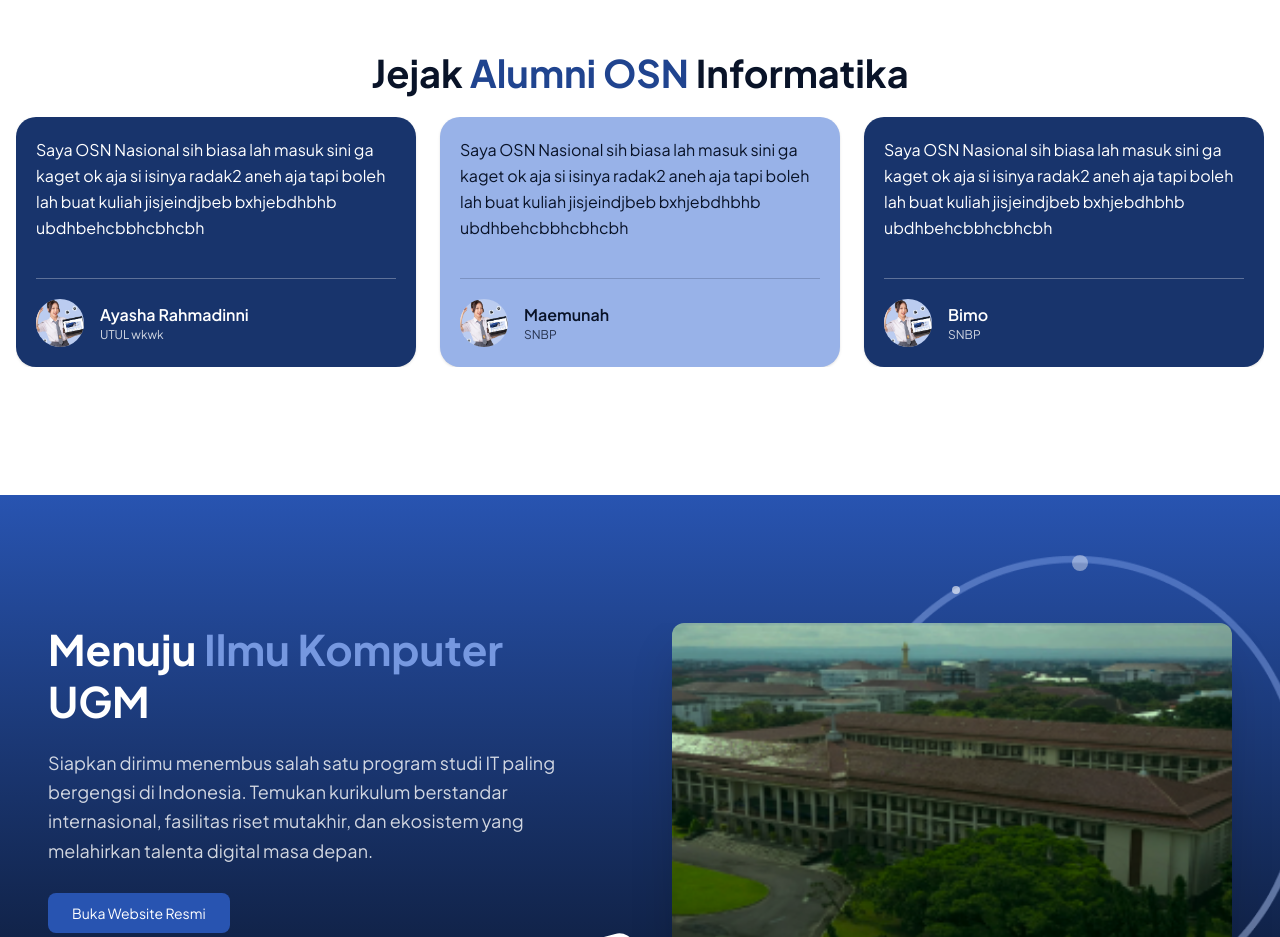
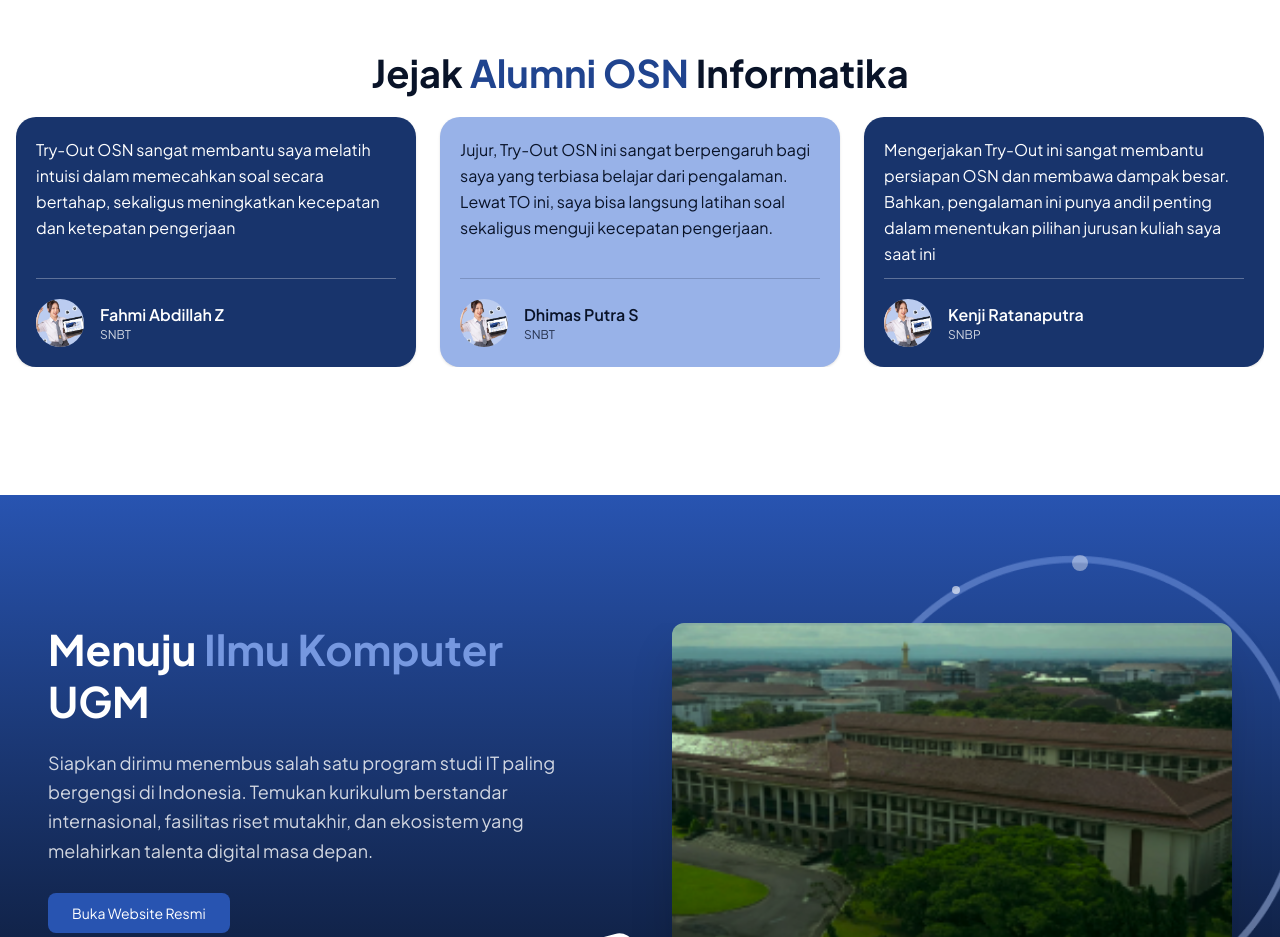
Before and after one commit to omah-ti/omahtoosn, a Next.js app: page / in a window 1280 px wide. Shown: the part 2940-3877 px from the top of the page. Built offline with nearby package versions, Linux system fonts and the light colour scheme.

Commit message:
chore(alumni): add alumni testimony

```diff
--- a/src/modules/landing/alumni.tsx
+++ b/src/modules/landing/alumni.tsx
@@ -17,20 +17,20 @@
 
   const alumniData = [
     {
-      text: "Saya OSN Nasional sih biasa lah masuk sini ga kaget ok aja si isinya radak2 aneh aja tapi boleh lah buat kuliah jisjeindjbeb bxhjebdhbhb ubdhbehcbbhcbhcbh",
-      name: "Ayasha Rahmadinni",
-      track: "UTUL wkwk",
+      text: "Try-Out OSN sangat membantu saya melatih intuisi dalam memecahkan soal secara bertahap, sekaligus meningkatkan kecepatan dan ketepatan pengerjaan ",
+      name: "Fahmi Abdillah Z",
+      track: "SNBT",
       image: "/hero-character.webp"
     },
     {
-      text: "Saya OSN Nasional sih biasa lah masuk sini ga kaget ok aja si isinya radak2 aneh aja tapi boleh lah buat kuliah jisjeindjbeb bxhjebdhbhb ubdhbehcbbhcbhcbh",
-      name: "Maemunah",
-      track: "SNBP",
+      text: "Jujur, Try-Out OSN ini sangat berpengaruh bagi saya yang terbiasa belajar dari pengalaman. Lewat TO ini, saya bisa langsung latihan soal sekaligus menguji kecepatan pengerjaan.",
+      name: "Dhimas Putra S",
+      track: "SNBT",
       image: "/hero-character.webp"
     },
     {
-      text: "Saya OSN Nasional sih biasa lah masuk sini ga kaget ok aja si isinya radak2 aneh aja tapi boleh lah buat kuliah jisjeindjbeb bxhjebdhbhb ubdhbehcbbhcbhcbh",
-      name: "Bimo",
+      text: "Mengerjakan Try-Out ini sangat membantu persiapan OSN dan membawa dampak besar. Bahkan, pengalaman ini punya andil penting dalam menentukan pilihan jurusan kuliah saya saat ini",
+      name: "Kenji Ratanaputra",
       track: "SNBP",
       image: "/hero-character.webp"
     },
```
